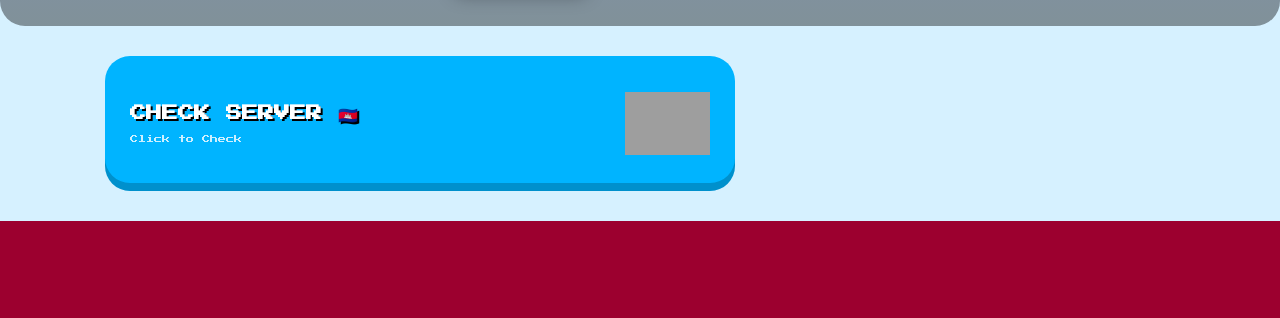
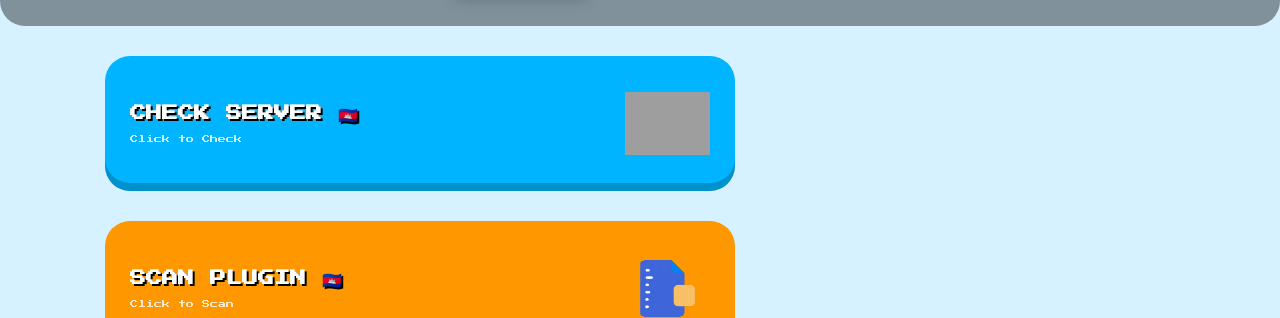
Before and after one commit to chhin168mc-dot/chhinh, a plain HTML site: page index.html in a window 1280 px wide. Shown: the part 318-636 px from the top of the page. Drawn offline with Linux system fonts and the light colour scheme; grey boxes are pictures that could not be loaded.

Commit message:
Add files via upload

```diff
--- a/index.html
+++ b/index.html
@@ -7,7 +7,7 @@
     <title>TOOLS - HOME</title>
 
     <link rel="canonical" href="https://toolminecraft/">
-    <meta name="theme-color" content="#ff4">
+    <meta name="theme-color" content="#2ecc71">
 
     <script type="application/ld+json">
     {
@@ -88,6 +88,12 @@
             <img src="check.gif" class="card-icon" alt="TOOLS នៅលើ WebSite">
         </a>
     </main>
+    <main class="store-container">
+        <a href="scan.html" class="card bg-crates" onclick="playClickSound()">
+            <div class="card-text"><h2>SCAN PLUGIN 🇰🇭</h2><p>Click to Scan</p></div>
+            <img src="scan.gif" class="card-icon" alt="TOOLS នៅលើ WebSite">
+        </a>
+    </main>
 
     <footer class="footer">
         <div class="footer-wrap">
```
